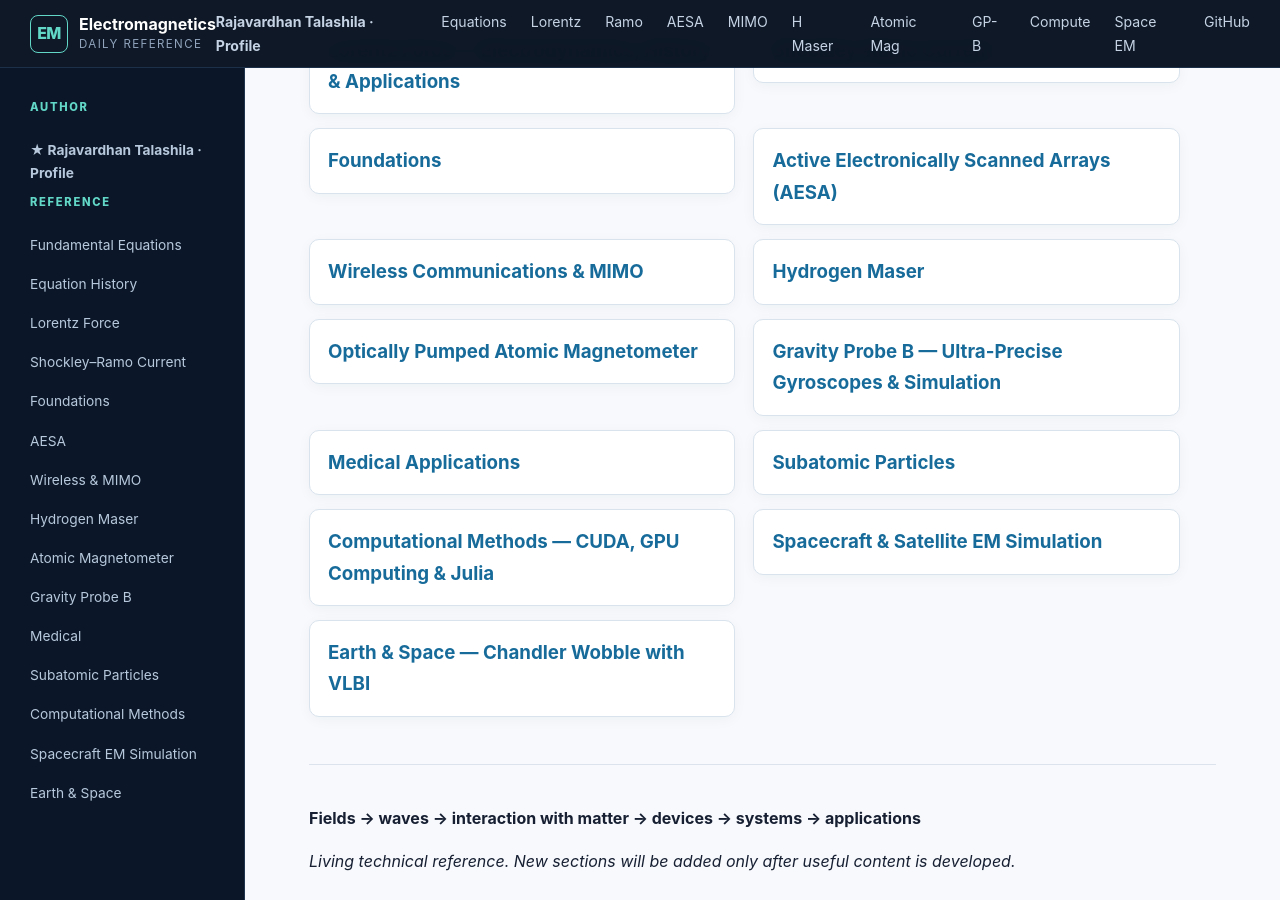
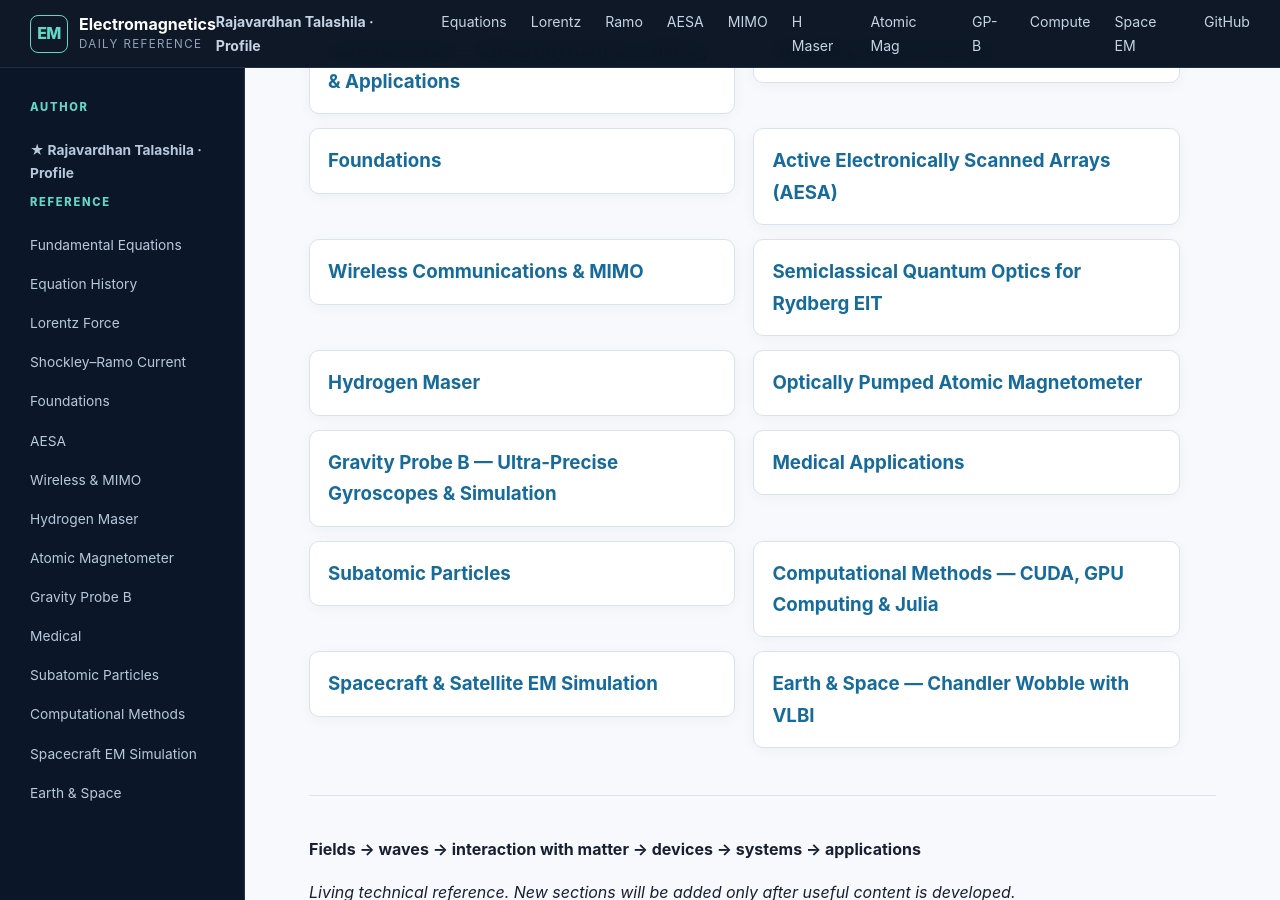
Before and after one commit to RajavardhanT/Electromagnetics_Applications, a Jekyll site: the page built from index.md, in a window 1280 px wide and 900 px high, scrolled down 570 px. Built offline with Jekyll 4.4.1, drawn with Linux system fonts in a browser that asks for light colours; some of the changed lines change nothing that is shown.

Commit message:
Add Rydberg semiclassical optics to homepage

```diff
--- a/index.md
+++ b/index.md
@@ -32,6 +32,9 @@ Phased-array fundamentals, electronic beam steering, T/R modules, GaAs/GaN, grat
 ### [Wireless Communications & MIMO](wireless/)
 Wireless propagation and an interview-oriented MIMO reference covering channel matrices, rank, diversity, spatial multiplexing, beamforming, precoding, EVM, and RF impairments.
 
+### [Semiclassical Quantum Optics for Rydberg EIT](rydberg-semiclassical-effects/)
+A structured reference to EIT, dark states, optical Bloch equations, Rabi coupling, AT splitting, Stark/Zeeman effects, Doppler and transit physics, Floquet/dressed states, multiphoton processes, avoided crossings, nonlinear optics, heterodyne mixing, Rydberg interactions, noise, ionization, and Maxwell–Bloch propagation.
+
 ### [Hydrogen Maser](hydrogen-maser/)
 Atomic hydrogen hyperfine transition, stimulated microwave emission, magnetic state selection, storage bulb, microwave cavity, cavity pulling, wall shifts, Allan deviation, active/passive masers, VLBI, and NASA Deep Space Network applications.
 
```
